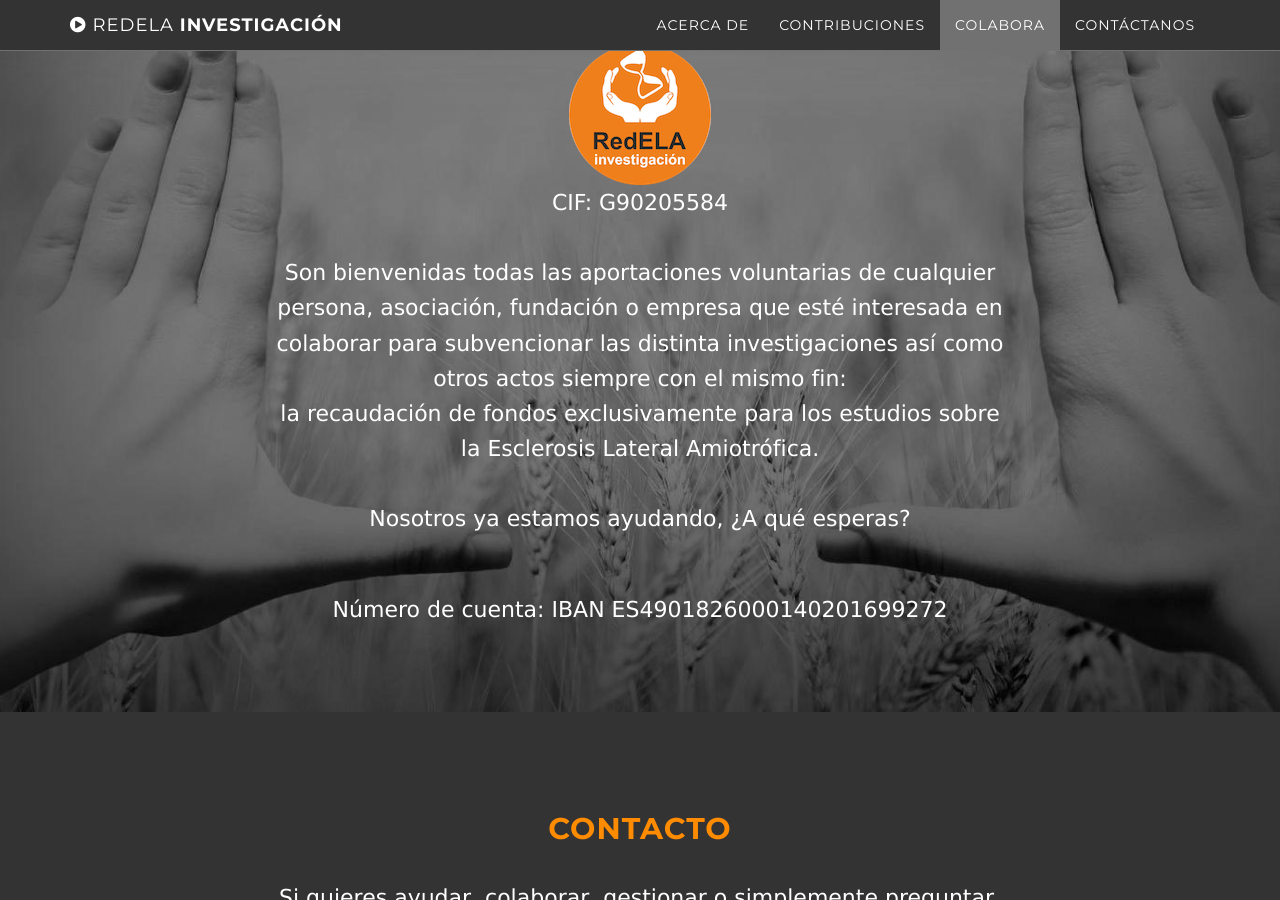
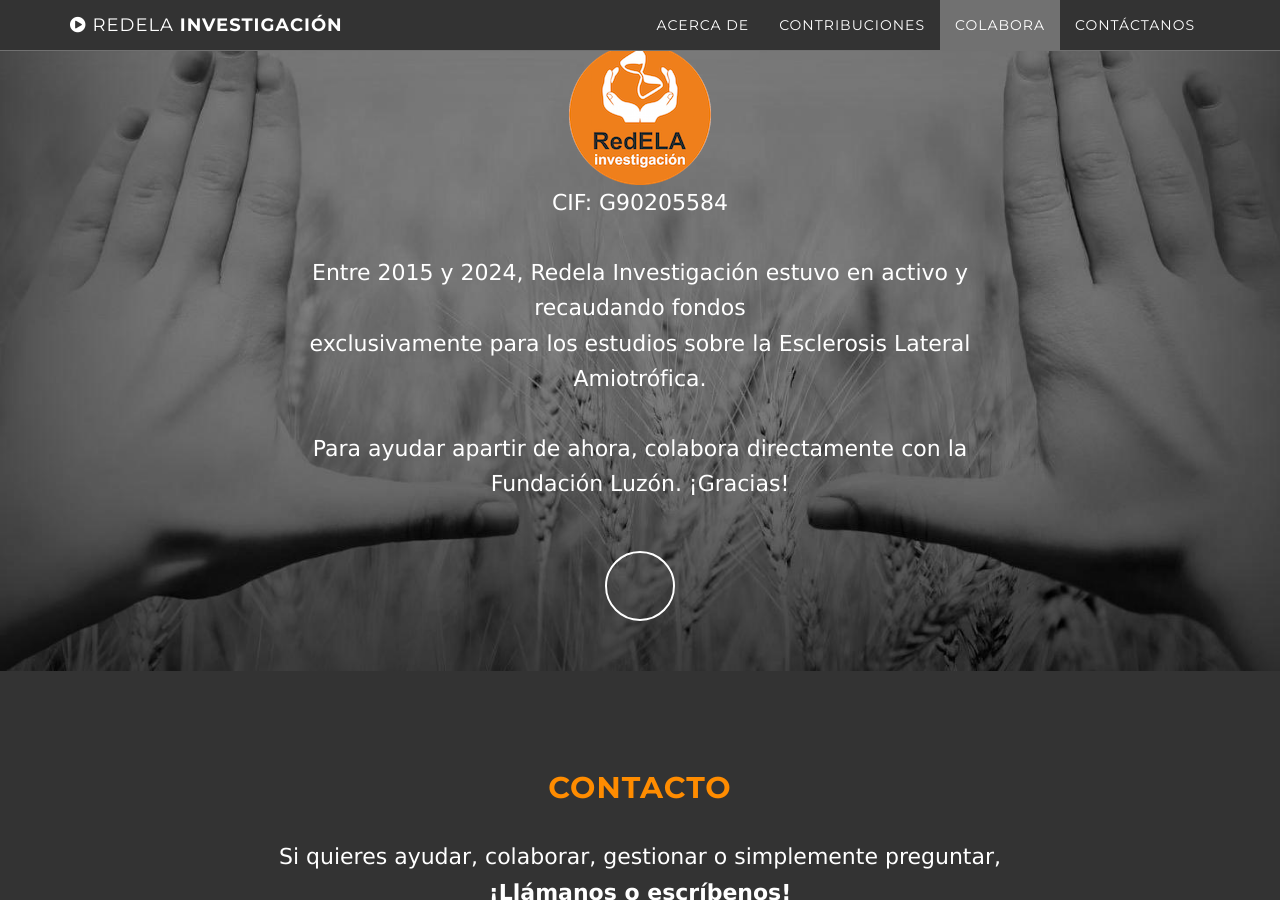
Before and after one commit to redela-investigacion/redela-investigacion-site, a Jekyll site: the page built from index.html, in a window 1280 px wide and 900 px high, scrolled down 2986 px. Built offline with Jekyll 4.4.1, drawn with Linux system fonts in a browser that asks for light colours.

Commit message:
actualizar, asociación cerrada en mayo de 2024

```diff
--- a/_includes/colabora.html
+++ b/_includes/colabora.html
@@ -7,13 +7,12 @@
                     <img alt="Redela Investigación Logo"src="img/logo-redela.png">
                     <p>CIF: G90205584</p>
 
-                    <p>Son bienvenidas todas las aportaciones voluntarias de cualquier persona, asociación, fundación o empresa que esté interesada en colaborar para subvencionar las distinta investigaciones así como otros actos siempre con el mismo fin: <br> la recaudación de fondos exclusivamente para los estudios sobre la Esclerosis Lateral Amiotrófica.</p>
+                    <p>Entre 2015 y 2024, Redela Investigación estuvo en activo y recaudando fondos <br> exclusivamente para los estudios sobre la Esclerosis Lateral Amiotrófica.<br></p>
 
-                     <p>Nosotros ya estamos ayudando, ¿A qué esperas?</p>
+                     <p>Para ayudar apartir de ahora, colabora directamente con la Fundación Luzón. ¡Gracias!</p>
 
-                    <!-- <btn class="btn btn-default btn-lg"> ¡Únete aquí!</btn></a> -->
+                    <a href="https://www.ffluzon.org/" title="Fudación Luzón: Unidos contra la ELA" class="btn btn-circle page-scroll"></a>
                     <br>
-                    <p>Número de cuenta: IBAN ES4901826000140201699272</p>
                 </div>
             </div>
         </div>
```
Also changed, not shown: README.md.
